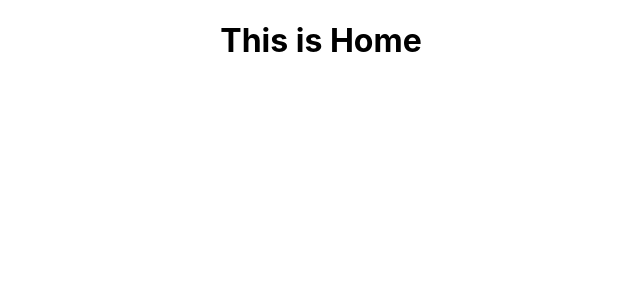
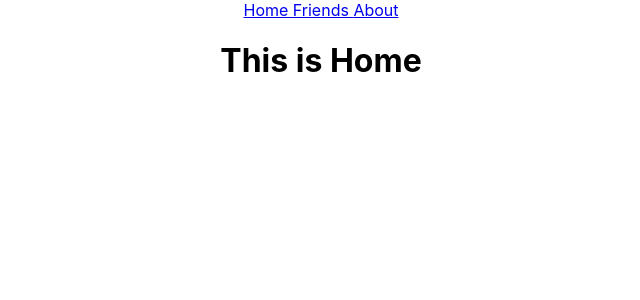
Before and after one commit to AnonnaAkther/simple-react-router, a React (Create React App) app: page / in a window 1280 px wide. Shown: the top 300 px of the page, without its empty margins (319-959 px from the left). Built offline with nearby package versions, Linux system fonts and the light colour scheme.

Commit message:
second commit

```diff
--- a/src/App.js
+++ b/src/App.js
@@ -4,14 +4,16 @@ import Home from './components/Home/Home';
 import Friends from './components/Friends/Friends';
 import About from './components/About/About';
 import NotFound from './components/NotFound/NotFound';
-import { BrowserRouter, Switch, Route } from 'react-router-dom';
+import { BrowserRouter, Switch, Route, Link } from 'react-router-dom';
 import Friend from './components/Friend/Friend';
+import Header from './components/Header/Header';
 
 
 function App() {
   return (
     <div className="App">
       <BrowserRouter>
+      <Header></Header>
       <Switch>
         <Route path="/home">
           <Home></Home>
--- a/src/components/Friend/Friend.js
+++ b/src/components/Friend/Friend.js
@@ -1,20 +1,22 @@
 import React from 'react';
+import { Link } from 'react-router-dom';
 
 const Friend = (props) => {
-    const {name, phone, email, website, address } = props.friend;
+    const {id, name, phone, email, website, address } = props.friend;
     const friendStyle={
-        border: '3px solid goldenrod',
+        border: '3px solid blue',
         padding: '10px',
         borderRadius: '10px',
         backgroundColor: 'lightskyblue'
-    }
+    };
     return (
         <div style={friendStyle}>
-            <h2>I am: {name}</h2>
+            <h2>I am: {name} {id}</h2>
             <h5>Call me: {phone}</h5>
             <h4>It's my email: {email}</h4>
             <p>Visit me: {website}</p>
             <p><small>I live in: {address.city}</small></p>
+            <Link to ={`/friend/${id}`}>Visit Me</Link>
         </div>
     );
 };
--- /dev/null
+++ b/src/components/Header/Header.js
@@ -0,0 +1,18 @@
+import React from 'react';
+import { NavLink } from 'react-router-dom';
+
+const Header = () => {
+    const activeStyle ={
+        fontWeight: "bold",
+        color: "red"
+      }
+    return (
+        <nav>
+            <NavLink activeStyle = {activeStyle} to ="/home">Home </NavLink>
+            <NavLink activeStyle = {activeStyle}  to ="/friends">Friends </NavLink>
+            <NavLink activeStyle = {activeStyle}  to ="/about">About </NavLink>
+        </nav>
+    );
+};
+
+export default Header;
```
